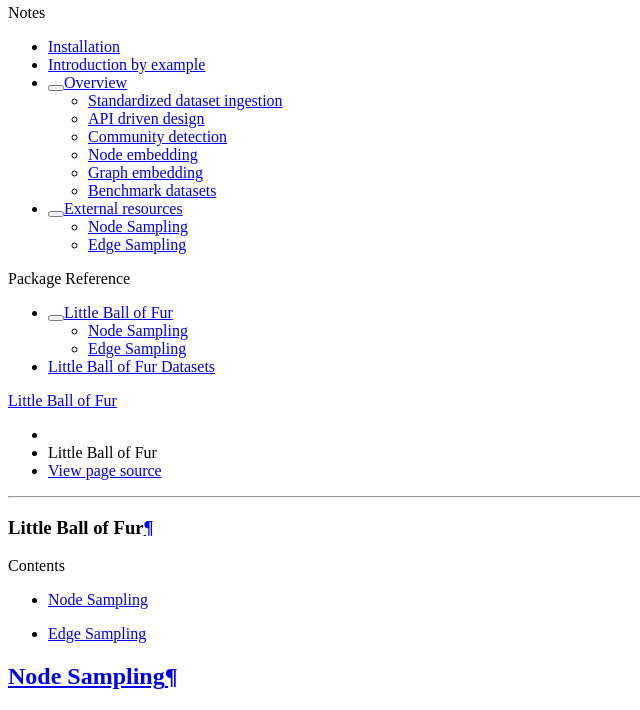
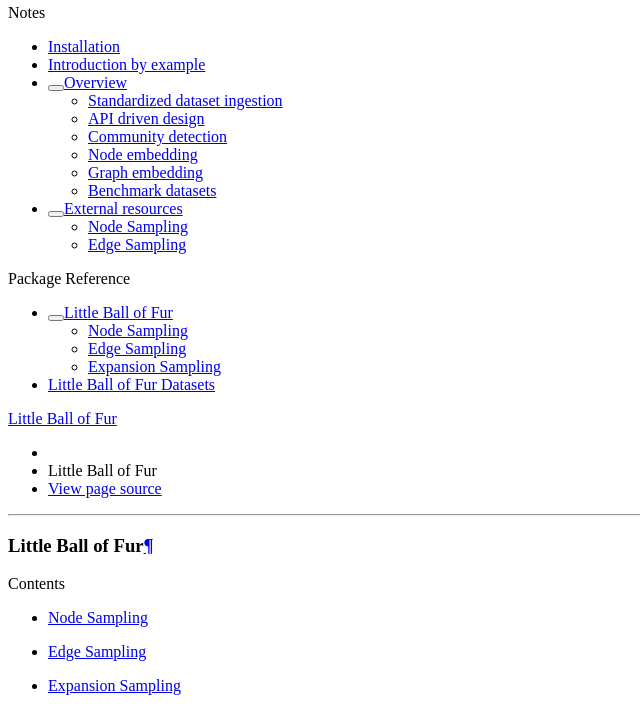
Before and after one commit to benedekrozemberczki/littleballoffur, a Sphinx documentation site: the page built from docs/source/modules/root.rst, in a window 1280 px wide and 1400 px high, scrolled down 409 px, cut to the strip 0-710 px from the top of the window. Shown: the whole strip, without its empty margins (0-640 px from the left). Built offline with Sphinx 7.4.7 and the Read the Docs theme 2.0.0, drawn with Linux system fonts in a browser that asks for light colours; pages that are not in the unit, such as notebooks, are missing from menus.

Commit message:
Little Ball of fur

```diff
--- a/docs/source/modules/root.rst
+++ b/docs/source/modules/root.rst
@@ -25,3 +21,11 @@
 .. automodule:: littleballoffur.edge_sampling.randomedgesamplerwithinduction
     :members:
     :undoc-members:
+
+
+Expansion Sampling
+--------------------
+
+.. automodule:: littleballoffur.expansion_sampling.randomwalksampler
+    :members:
+    :undoc-members:
```
Also changed, not shown: other parts of docs/source/modules/root.rst (+0 -4 lines).
